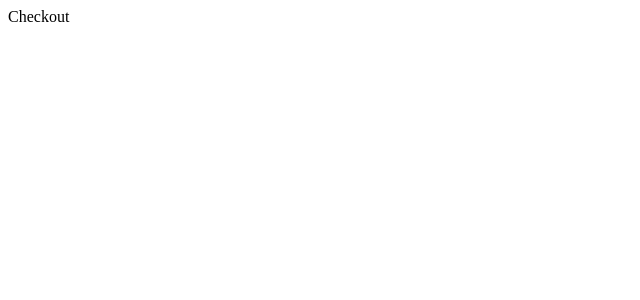
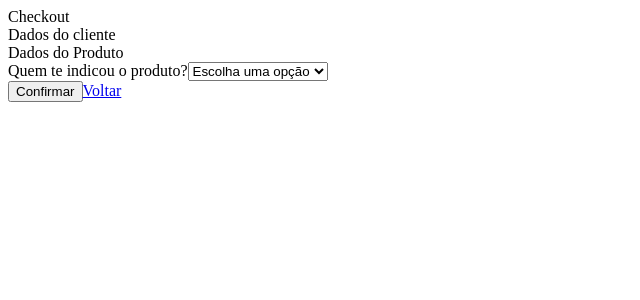
Before and after one commit to higorvoltz/program-affiliateds-front, a React (Create React App) app: page /checkout in a window 1280 px wide. Shown: the top 300 px of the page, without its empty margins (0-640 px from the left). Built offline with nearby package versions, Linux system fonts and the light colour scheme.

Commit message:
feat: include in checkout initial case to do sale

```diff
--- a/src/Pages/Checkout.tsx
+++ b/src/Pages/Checkout.tsx
@@ -1,3 +1,43 @@
+import { Link } from "react-router-dom";
+import React, { useState } from 'react';
+
+
 export default function Checkout() {
-  return <div>Checkout</div>;
+  const [selectedOption, setSelectedOption] = useState('');
+
+  const handleChange = (event: React.ChangeEvent<HTMLSelectElement>) => {
+    setSelectedOption(event.target.value);
+  };
+  // TODO: incluir dados do cliente
+  // TODO: incluit dados do produto
+  // TODO: incluir método de busca por nome na api
+  // TODO: incluir esse método no front e aqui no checkout usá-lo
+  // para permitir a busca do productor/affiliated para gerar a venda
+  // parametros de venda:
+  // {
+  //  "sale_item_id": 3,
+  //  "productor_affiliated_id": 2,
+  //  "transaction_type_id": 3,
+  //  "seller_type": "Affiliated",
+  //  "seller_id": 2
+  //  }
+  return(
+    <>
+      <div>Checkout</div>
+      <div>Dados do cliente</div>
+      <div>Dados do Produto</div>
+      <div>
+        <label htmlFor="offers-selection">Quem te indicou o produto?</label>
+          <select id="offers-selection" value={selectedOption} onChange={handleChange}>
+            <option value="">Escolha uma opção</option>
+            <option value="yes">Ninguém</option>
+            <option value="no">Uma pessoa</option>
+          </select>
+      </div>
+      <button>Confirmar</button>
+      <Link to="/comprar">
+        Voltar
+      </Link>
+    </>
+  )
 }
```
